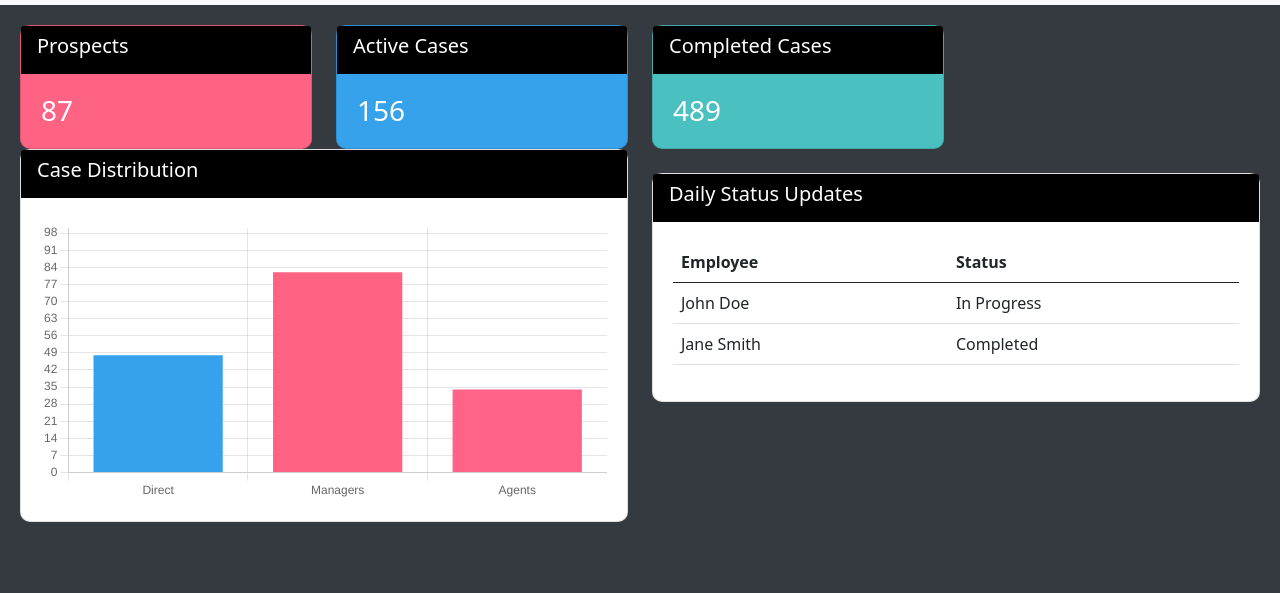
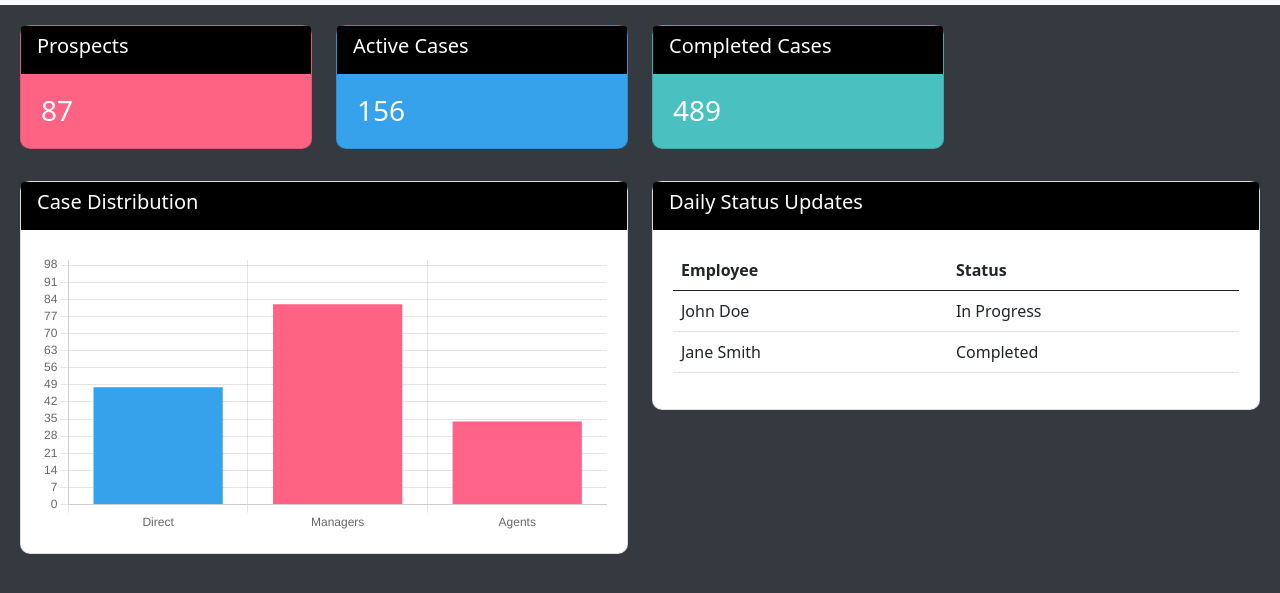
Before and after one commit to srkv9192/Insurance, a website: page dashboard.html in a window 1280 px wide. Shown: the part 111-704 px from the top of the page. Drawn offline with nearby package versions, Linux system fonts and the light colour scheme.

Commit message:
fix spaceing between divs on dashboard page

```diff
--- a/dashboard.html
+++ b/dashboard.html
@@ -155,7 +155,7 @@
           </div>
         </div>
       </div>
-      <div class="col-lg-6 col-md-12">
+      <div class="col-lg-6 col-md-12" style = "margin-top: 2rem;">
         <div class="card">
           <div class="card-header">
             <h5 class="card-title manager-chart">Case Distribution</h5>
@@ -165,7 +165,7 @@
           </div>
         </div>
       </div>
-      <div class="col-lg-6 col-md-12 mt-4">
+      <div class="col-lg-6 col-md-12 " style = "margin-top: 2rem;">
         <div class="card">
           <div class="card-header">
             <h5 class="card-title">Daily Status Updates</h5>
--- a/package.json
+++ b/package.json
@@ -11,7 +11,7 @@
   "dependencies": {
     "body-parser": "^1.20.2",
     "express": "^4.18.2",
-    "mongoose": "^7.1.1"
+    "mongoose": "^7.1.2"
   },
   "engines": {
     "node": ">=14 <15"
```
